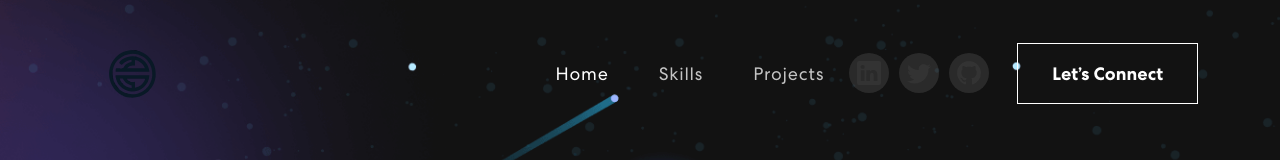
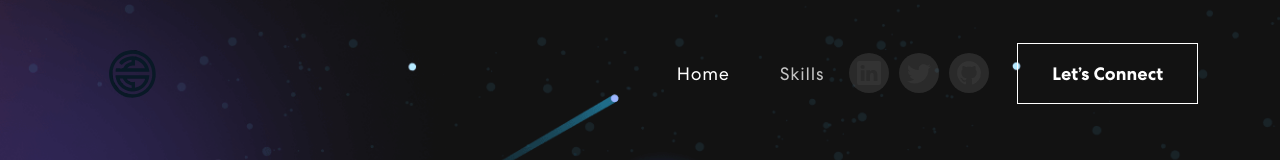
Before and after one commit to sage9705/personal-portfolio, a React (Create React App) app: page / in a window 1280 px wide. Shown: the top 160 px of the page. Built offline with nearby package versions, Linux system fonts and the light colour scheme.

Commit message:
remove projects

```diff
--- a/src/components/navbar.js
+++ b/src/components/navbar.js
@@ -42,7 +42,7 @@ export const NavBar = () => {
             <Nav className="ms-auto">
               <Nav.Link href="#home" className={activeLink === 'home' ? 'active navbar-link' : 'navbar-link'} onClick={() => onUpdateActiveLink('home')}>Home</Nav.Link>
               <Nav.Link href="#skills" className={activeLink === 'skills' ? 'active navbar-link' : 'navbar-link'} onClick={() => onUpdateActiveLink('skills')}>Skills</Nav.Link>
-              <Nav.Link href="#projects" className={activeLink === 'projects' ? 'active navbar-link' : 'navbar-link'} onClick={() => onUpdateActiveLink('projects')}>Projects</Nav.Link>
+              {/* <Nav.Link href="#projects" className={activeLink === 'projects' ? 'active navbar-link' : 'navbar-link'} onClick={() => onUpdateActiveLink('projects')}>Projects</Nav.Link> */}
             </Nav>
             <span className="navbar-text">
               <div className="social-icon">
```
